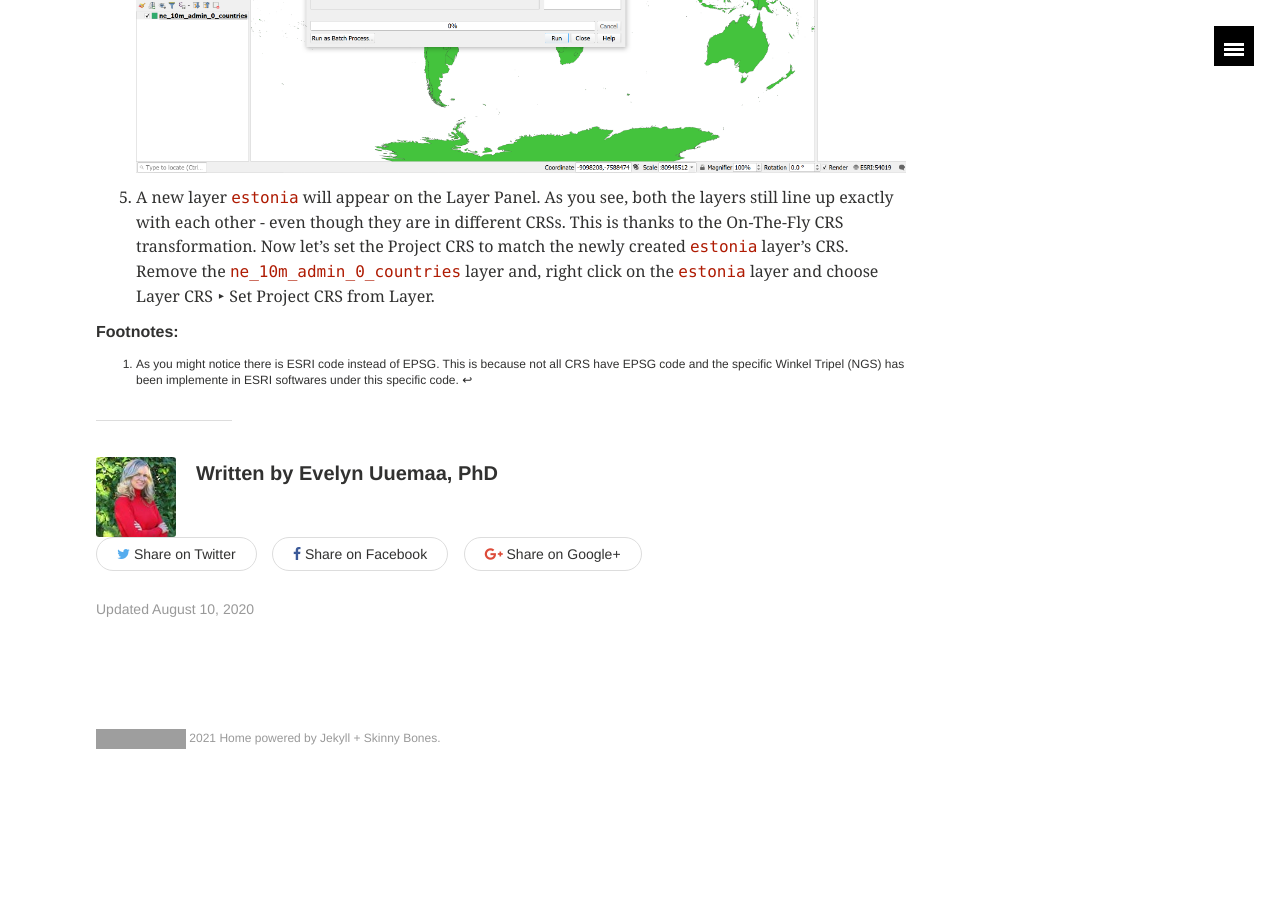
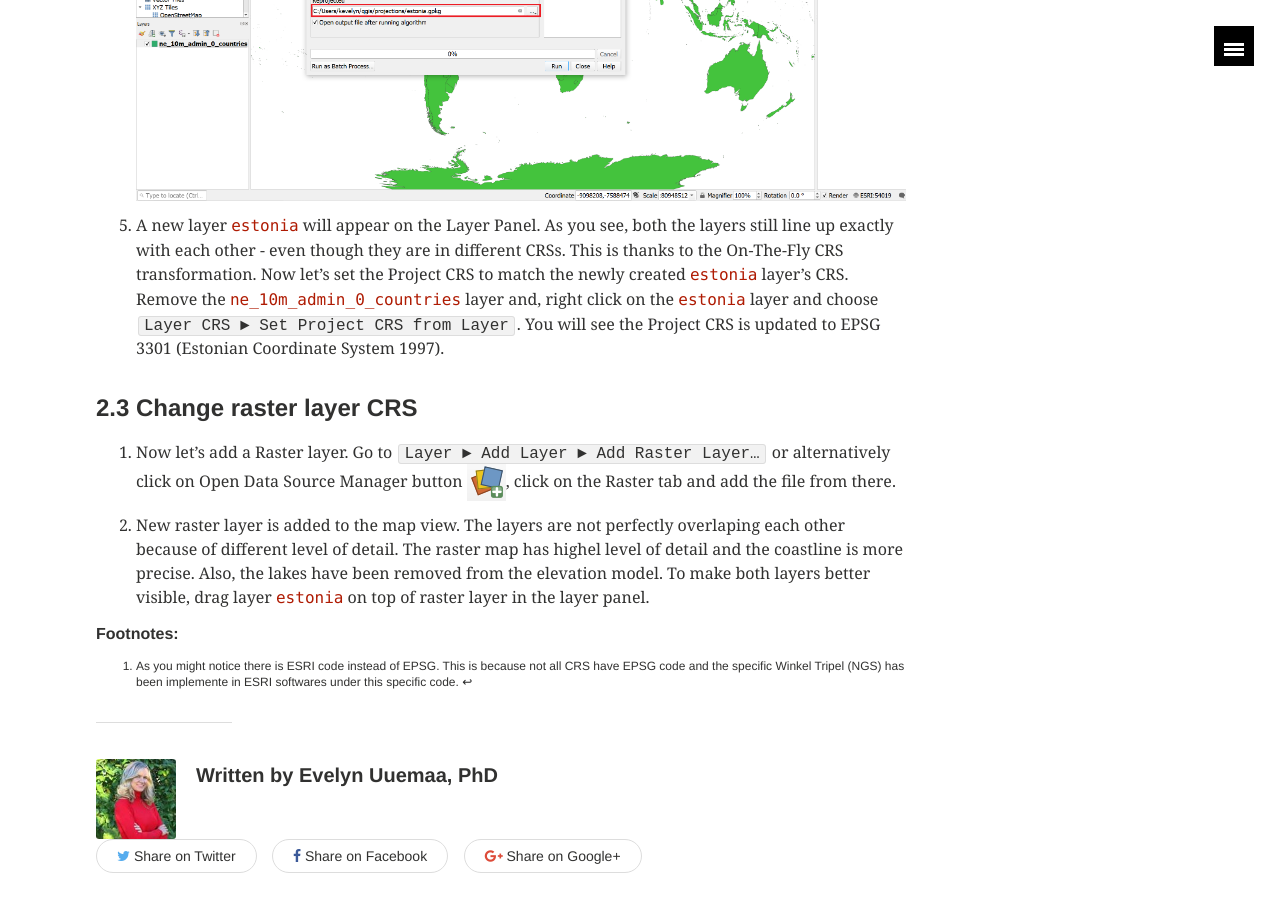
Before and after one commit to kevelyn1/QGIS-Intro, a Jekyll site: the page built from _posts/qgis/2020-08-10-working-with-CRS.md, in a window 1280 px wide and 900 px high, scrolled down 5749 px. Built offline with Jekyll 4.4.1, drawn with Linux system fonts in a browser that asks for light colours; before the commit the page ends 6556 px from its top, so only the background shows below that; some of the changed text lies outside the part shown; grey boxes are pictures that could not be loaded.

Commit message:
add data

```diff
--- a/_posts/qgis/2020-08-10-working-with-CRS.md
+++ b/_posts/qgis/2020-08-10-working-with-CRS.md
@@ -24,7 +24,7 @@ In this tutorial, we will explore how CRSs work in QGIS and learn about tools av
 
 Natural Earth has [<span style="color:#0564A0">Admin 0 - Countries</span>](http://www.naturalearthdata.com/downloads/10m-cultural-vectors/) dataset. Download the [<span style="color:#0564A0">countries</span>](https://www.naturalearthdata.com/http//www.naturalearthdata.com/download/10m/cultural/ne_10m_admin_0_countries.zip) and extract to your working folder.
 
-[<span style="color:#0564A0">Estonian Land Board</span>](https://geoportaal.maaamet.ee/eng/Spatial-Data-p58.html) provides open data about Estonia for download. Download the [<span style="color:#0564A0">administrative counties</span>](https://geoportaal.maaamet.ee/docs/haldus_asustus/maakond_shp.zip?t=20210809134825) and extract it to a folder on your computer.
+[<span style="color:#0564A0">Estonian Land Board</span>](https://geoportaal.maaamet.ee/eng/Spatial-Data-p58.html) provides open data about Estonia for download. Download the [<span style="color:#0564A0"> Estonian DTM (resolution 25m)</span>](https://geoportaal.maaamet.ee/docs/haldus_asustus/maakond_shp.zip?t=20210809134825) (313 MB) and extract it to a folder on your computer. If the file is too big for you to download then you can also use [<span style="color:#0564A0">100m resolution DTM</span>]().
 
 For convenience, you may directly download files required only for this tutorial from the link below:
 
@@ -53,7 +53,11 @@ Data Sources: [<span style="color:#0564A0">Naturalearth</span>](https://www.natu
 9. Select <span style="font-family:Consolas; color:#AF1B03">ne_10m_admin_0_countries.shp</span> as the Input layer, check Selected features only then click on the Select CRS icon ![icon of select](../../images/icon_CRS2.png) next to Target CRS, search and select EPSG:3301 - Estonian Coordinate System of 1997. In Reprojected, choose the ... and click Save to a file. Now choose the directory and enter the name as <span style="font-family:Consolas; color:#AF1B03">estonia.gkpg</span> and click Run.
 ![image of processing toolbox](../../images/3_reproject.png)
 10. A new layer <span style="font-family:Consolas; color:#AF1B03">estonia</span> will appear on the Layer Panel. As you see, both the layers still line up exactly with each other - even though they are in different CRSs. This is thanks to the On-The-Fly CRS transformation.
-Now let’s set the Project CRS to match the newly created <span style="font-family:Consolas; color:#AF1B03">estonia</span>  layer’s CRS. Remove the <span style="font-family:Consolas; color:#AF1B03">ne_10m_admin_0_countries</span>  layer and, right click on the <span style="font-family:Consolas; color:#AF1B03">estonia</span> layer and choose Layer CRS ‣ Set Project CRS from Layer.
+Now let’s set the Project CRS to match the newly created <span style="font-family:Consolas; color:#AF1B03">estonia</span>  layer’s CRS. Remove the <span style="font-family:Consolas; color:#AF1B03">ne_10m_admin_0_countries</span>  layer and, right click on the <span style="font-family:Consolas; color:#AF1B03">estonia</span> layer and choose `Layer CRS ► Set Project CRS from Layer`.
+You will see the Project CRS is updated to EPSG 3301 (Estonian Coordinate System 1997).
 
+#### 2.3 Change raster layer CRS
+11. Now let’s add a Raster layer. Go to `Layer ► Add Layer ► Add Raster Layer…` or alternatively click on Open Data Source Manager button ![image of icon data manager](../../images/icon_data source manager.png), click on the Raster tab and add the file from there.
+12. New raster layer is added to the map view. The layers are not perfectly overlaping each other because of different level of detail. The raster map has highel level of detail and the coastline is more precise. Also, the lakes have been removed from the elevation model. To make both layers better visible, drag layer <span style="font-family:Consolas; color:#AF1B03">estonia</span> on top of raster layer in the layer panel.
 
 [^1]: As you might notice there is ESRI code instead of EPSG. This is because not all CRS have EPSG code and the specific Winkel Tripel (NGS) has been implemente in ESRI softwares under this specific code.
```
Also changed, not shown: other parts of _posts/qgis/2020-08-10-working-with-CRS.md (+1 -1 lines), 1 other file.
